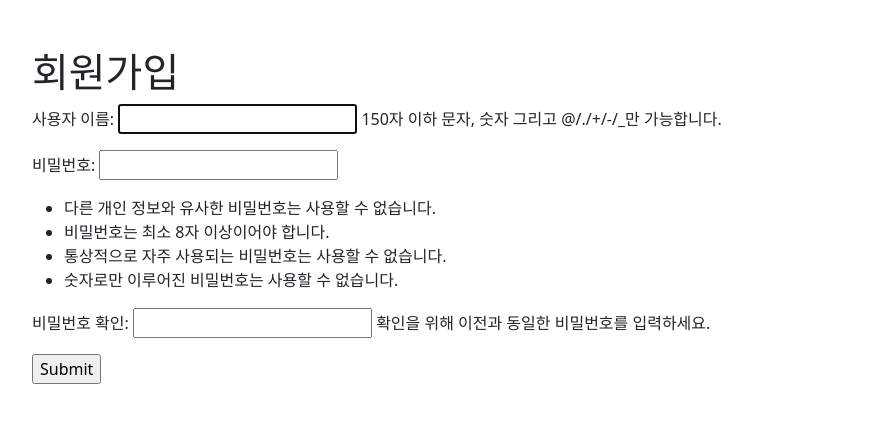
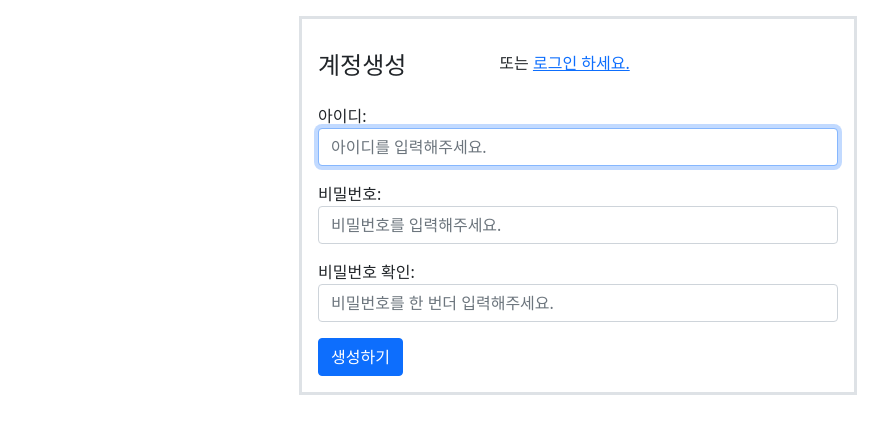
Before and after one commit to JunYoung8889/MUSE, a Django app: page /accounts/signup/ in a window 1280 px wide. Shown: the part 72-506 px from the top of the page, without its empty margins (62-950 px from the left). Run offline with Django 3.2, Linux system fonts and the light colour scheme; some libraries are stand-ins or nearby versions.

Commit message:
signup, login 템플릿

```diff
--- a/final_pjt/accounts/forms.py
+++ b/final_pjt/accounts/forms.py
@@ -1,9 +1,66 @@
-from django.contrib.auth.forms import UserCreationForm
+from django.contrib.auth.forms import UserCreationForm, AuthenticationForm
 from django.contrib.auth import get_user_model
+from django import forms
 
 
 class CustomUserCreationForm(UserCreationForm):
+    username = forms.CharField(
+        label="아이디",
+        widget=forms.TextInput(
+            attrs={
+                'class': 'form-control',
+                'placeholder': '아이디를 입력해주세요.',
+            }
+        )
+    )
 
-    class Meta(UserCreationForm.Meta):
+    password1 = forms.CharField(
+        label="비밀번호",
+        widget=forms.PasswordInput(
+            attrs={
+                'class': 'form-control',
+                'placeholder': '비밀번호를 입력해주세요.',
+            }
+        )
+    )
+
+    password2 = forms.CharField(
+        label="비밀번호 확인",
+        widget=forms.PasswordInput(
+            attrs={
+                'class': 'form-control',
+                'placeholder': '비밀번호를 한 번더 입력해주세요.',
+            }
+        )
+    )
+
+    class Meta:
         model = get_user_model()
-        fields = UserCreationForm.Meta.fields
+        fields = ("username", "password1", "password2")
+
+
+class CustomAuthenticationForm(AuthenticationForm):
+    username = forms.CharField(
+        label="아이디",
+        widget=forms.TextInput(
+            attrs={
+                'class': 'form-control',
+                'placeholder': '아이디를 입력해주세요.',
+            }
+        )
+    )
+
+    password = forms.CharField(
+        label="비밀번호",
+        widget=forms.PasswordInput(
+            attrs={
+                'class': 'form-control',
+                'placeholder': '비밀번호를 입력해주세요.',
+            }
+        )
+    )
+
+
+    class Meta:
+        model = get_user_model()
+        fields = ("username", "password")
--- a/final_pjt/accounts/templates/accounts/login.html
+++ b/final_pjt/accounts/templates/accounts/login.html
@@ -1,12 +1,12 @@
 {% extends 'base.html' %}
 
 {% block content %}
-  <div class="container mt-5">
+  <div class="container mt-5 border border-3 p-3 mb-2 w-50">
     <h1>로그인</h1>
     <form action="{% url 'accounts:login' %}" method="POST">
       {% csrf_token %}
       {{ form.as_p }}
-      <input type="submit">
+      <input type="submit" class="btn btn-primary" value="login">
     </form>
   </div>
 {% endblock content %}
--- a/final_pjt/accounts/templates/accounts/signup.html
+++ b/final_pjt/accounts/templates/accounts/signup.html
@@ -1,12 +1,19 @@
 {% extends 'base.html' %}
 
 {% block content %}
-<div class="container mt-5">
-  <h1>회원가입</h1>
-  <form action="{% url 'accounts:signup' %}" method="POST">
+<div class="container my-3 border border-3 p-3 mb-2 w-50">
+  <div class="row my-3">
+    <div class="col-4">
+      <h4>계정생성</h4>
+    </div>
+    <div class="col-8 text-right">
+      <span>또는 <a href="{% url 'accounts:login' %}">로그인 하세요.</a></span>
+    </div>
+  </div>
+  <form action="{% url 'accounts:signup' %}" method="post" class="post-form">
     {% csrf_token %}
     {{ form.as_p }}
-    <input type="submit">
+    <button type="submit" class="btn btn-primary">생성하기</button>
   </form>
 </div>
 {% endblock content %}
--- a/final_pjt/accounts/views.py
+++ b/final_pjt/accounts/views.py
@@ -6,13 +6,12 @@ from django.shortcuts import (
 from django.contrib.auth import login as auth_login
 from django.contrib.auth import logout as auth_logout
 from django.contrib.auth import get_user_model
-from django.contrib.auth.forms import AuthenticationForm
 from django.views.decorators.http import (
     require_http_methods,
     require_POST,
     require_safe,
 )
-from .forms import CustomUserCreationForm
+from .forms import CustomUserCreationForm, CustomAuthenticationForm
 
 
 # Create your views here.
@@ -41,12 +40,12 @@ def login(request):
         return redirect('movies:index')
 
     if request.method == 'POST':
-        form = AuthenticationForm(request, request.POST)
+        form = CustomAuthenticationForm(request, request.POST)
         if form.is_valid():
             auth_login(request, form.get_user())
             return redirect(request.GET.get('next') or 'movies:index')
     else:
-        form = AuthenticationForm()
+        form = CustomAuthenticationForm()
     context = {
         'form' : form,
     }
```
Also changed, not shown: final_pjt/db.sqlite3.
